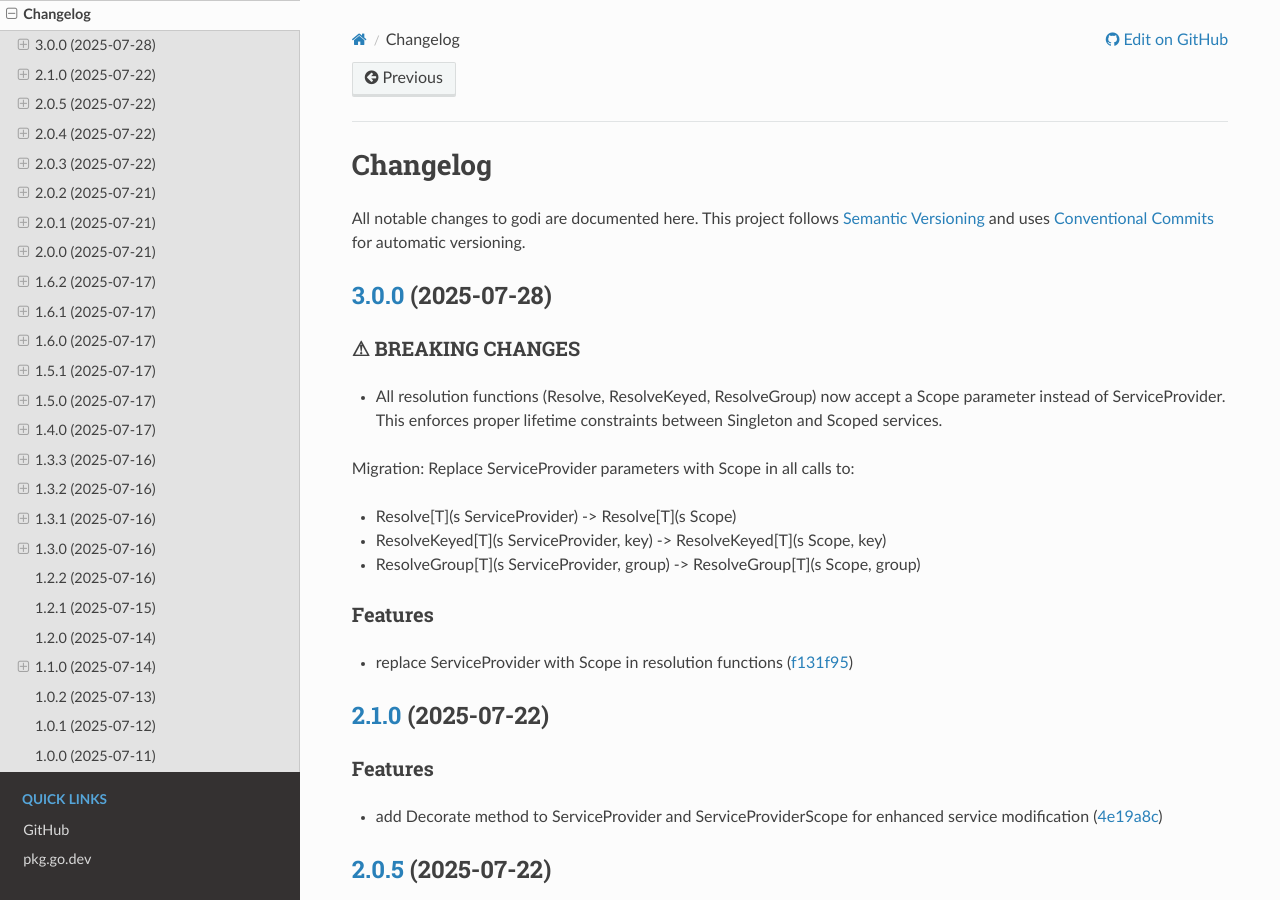
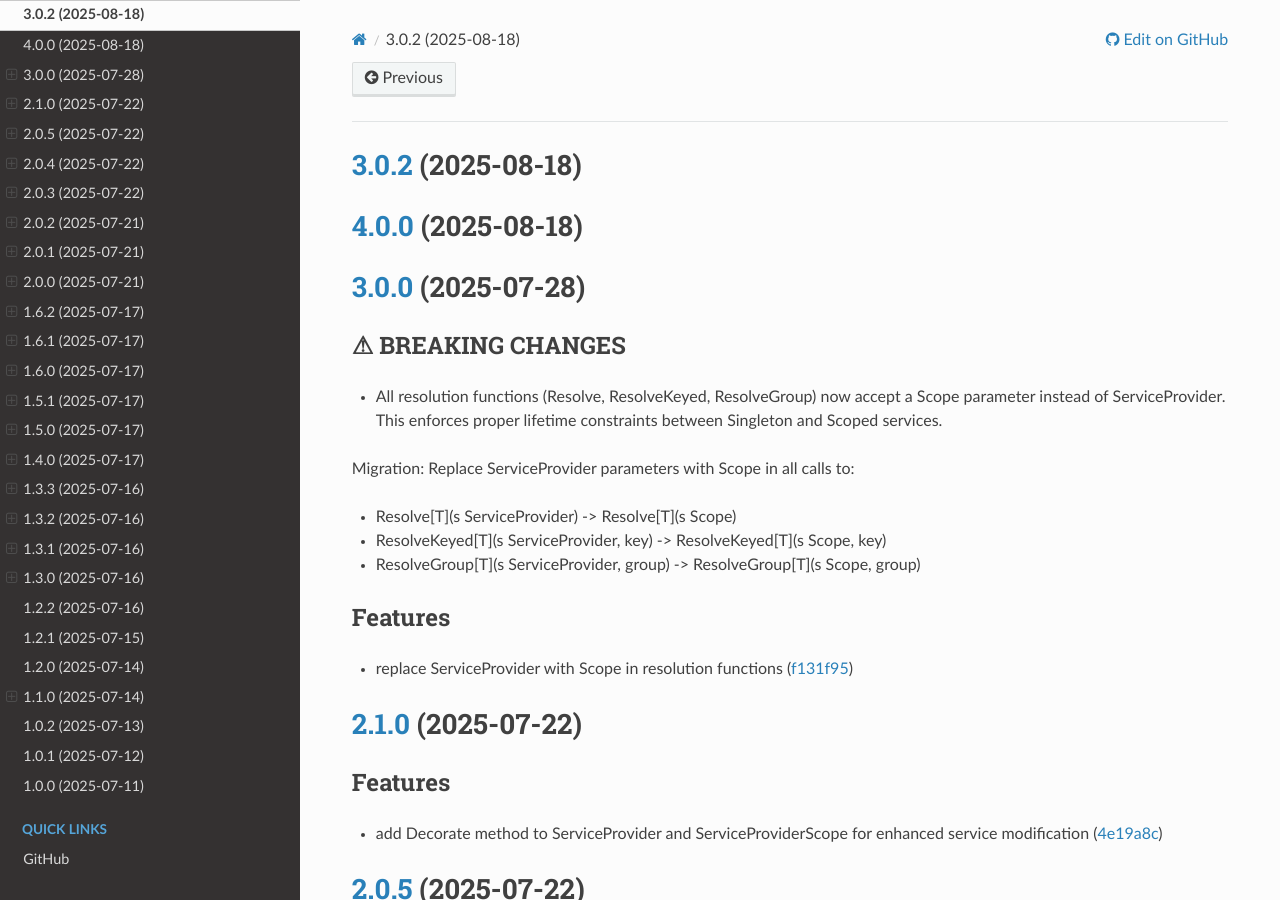
Before and after one commit to junioryono/godi, a Sphinx documentation site: the page built from docs/reference/changelog.md, in a window 1280 px wide and 900 px high. Built offline with Sphinx 7.4.7 and the Read the Docs theme 3.1.0, drawn with Linux system fonts in a browser that asks for light colours.

Commit message:
chore(release): {tag} [skip ci] - Update changelog - Bump version [skip ci]

```diff
--- a/docs/reference/changelog.md
+++ b/docs/reference/changelog.md
@@ -1,135 +1,152 @@
-# Changelog
+## [3.0.2](https://github.com/junioryono/godi/compare/v4.0.0...v3.0.2) (2025-08-18)
 
-All notable changes to godi are documented here. This project follows [Semantic Versioning](https://semver.org/) and uses [Conventional Commits](https://www.conventionalcommits.org/) for automatic versioning.
+## [4.0.0](https://github.com/junioryono/godi/compare/v3.0.1...v4.0.0) (2025-08-18)
 
 ## [3.0.0](https://github.com/junioryono/godi/compare/v2.1.0...v3.0.0) (2025-07-28)
 
+
 ### ⚠ BREAKING CHANGES
 
-- All resolution functions (Resolve, ResolveKeyed, ResolveGroup)
-  now accept a Scope parameter instead of ServiceProvider. This enforces proper
-  lifetime constraints between Singleton and Scoped services.
+* All resolution functions (Resolve, ResolveKeyed, ResolveGroup)
+now accept a Scope parameter instead of ServiceProvider. This enforces proper
+lifetime constraints between Singleton and Scoped services.
 
 Migration: Replace ServiceProvider parameters with Scope in all calls to:
-
 - Resolve[T](s ServiceProvider) -> Resolve[T](s Scope)
 - ResolveKeyed[T](s ServiceProvider, key) -> ResolveKeyed[T](s Scope, key)
 - ResolveGroup[T](s ServiceProvider, group) -> ResolveGroup[T](s Scope, group)
 
 ### Features
 
-- replace ServiceProvider with Scope in resolution functions ([f131f95](https://github.com/junioryono/godi/commit/f131f9576e358aa0d98a6c1b93a8d5f2bd869a96))
+* replace ServiceProvider with Scope in resolution functions ([f131f95](https://github.com/junioryono/godi/commit/f131f9576e358aa0d98a6c1b93a8d5f2bd869a96))
 
 ## [2.1.0](https://github.com/junioryono/godi/compare/v2.0.5...v2.1.0) (2025-07-22)
 
+
 ### Features
 
-- add Decorate method to ServiceProvider and ServiceProviderScope for enhanced service modification ([4e19a8c](https://github.com/junioryono/godi/commit/4e19a8c5fde0a18f5dbab0adf71c79b8f2fd7ce8))
+* add Decorate method to ServiceProvider and ServiceProviderScope for enhanced service modification ([4e19a8c](https://github.com/junioryono/godi/commit/4e19a8c5fde0a18f5dbab0adf71c79b8f2fd7ce8))
 
 ## [2.0.5](https://github.com/junioryono/godi/compare/v2.0.4...v2.0.5) (2025-07-22)
 
+
 ### Bug Fixes
 
-- add context and scope as scoped services in service provider ([d269cfc](https://github.com/junioryono/godi/commit/d269cfc30afc642be7e7a8942417d2220790374e))
-- enhance service provider to register built-in services and improve scope handling ([96177a6](https://github.com/junioryono/godi/commit/96177a649f0589d31e9f355f96488fd451cb71ca))
+* add context and scope as scoped services in service provider ([d269cfc](https://github.com/junioryono/godi/commit/d269cfc30afc642be7e7a8942417d2220790374e))
+* enhance service provider to register built-in services and improve scope handling ([96177a6](https://github.com/junioryono/godi/commit/96177a649f0589d31e9f355f96488fd451cb71ca))
 
 ## [2.0.4](https://github.com/junioryono/godi/compare/v2.0.3...v2.0.4) (2025-07-22)
 
+
 ### Bug Fixes
 
-- resolve context registration conflict in service scope ([43ceb3a](https://github.com/junioryono/godi/commit/43ceb3a55ad9bac458c96bbc964d3c63bf1b12ea))
+* resolve context registration conflict in service scope ([43ceb3a](https://github.com/junioryono/godi/commit/43ceb3a55ad9bac458c96bbc964d3c63bf1b12ea))
 
 ## [2.0.3](https://github.com/junioryono/godi/compare/v2.0.2...v2.0.3) (2025-07-22)
 
+
 ### Bug Fixes
 
-- handle duplicate service registrations with As and Group options ([e30fd66](https://github.com/junioryono/godi/commit/e30fd66bc284ec496b2ad2515a7512106ca344b4))
+* handle duplicate service registrations with As and Group options ([e30fd66](https://github.com/junioryono/godi/commit/e30fd66bc284ec496b2ad2515a7512106ca344b4))
 
 ## [2.0.2](https://github.com/junioryono/godi/compare/v2.0.1...v2.0.2) (2025-07-21)
 
+
 ### Bug Fixes
 
-- update installation instructions to use v2 of godi ([9c62926](https://github.com/junioryono/godi/commit/9c62926fe975d2dd07e2f2ab53935d034a79c329))
+* update installation instructions to use v2 of godi ([9c62926](https://github.com/junioryono/godi/commit/9c62926fe975d2dd07e2f2ab53935d034a79c329))
 
 ## [2.0.1](https://github.com/junioryono/godi/compare/v2.0.0...v2.0.1) (2025-07-21)
 
+
 ### Bug Fixes
 
-- correct expected output in TestLastSegment for version path ([fb7de97](https://github.com/junioryono/godi/commit/fb7de979a986a8277d2e6d610ba1187e22942433))
-- update module configuration for v2 compatibility ([cd064f1](https://github.com/junioryono/godi/commit/cd064f1257d3b463f41ad92efcedadf764069e09))
+* correct expected output in TestLastSegment for version path ([fb7de97](https://github.com/junioryono/godi/commit/fb7de979a986a8277d2e6d610ba1187e22942433))
+* update module configuration for v2 compatibility ([cd064f1](https://github.com/junioryono/godi/commit/cd064f1257d3b463f41ad92efcedadf764069e09))
 
 ## [2.0.0](https://github.com/junioryono/godi/compare/v1.6.2...v2.0.0) (2025-07-21)
 
+
 ### ⚠ BREAKING CHANGES
 
-- Service lifetimes have been redesigned and group resolution has been added. This is a breaking change from the previous API.
-- redesign service lifetimes and add group resolution (#9)
+* Service lifetimes have been redesigned and group resolution has been added. This is a breaking change from the previous API.
+* redesign service lifetimes and add group resolution (#9)
 
 ### Features
 
-- redesign service lifetimes and add group resolution ([#9](https://github.com/junioryono/godi/issues/9)) ([550159f](https://github.com/junioryono/godi/commit/550159fffd8af8bd67deaeb61a08aeb75f027f3b))
-- trigger major release for service lifetime redesign ([e9d649f](https://github.com/junioryono/godi/commit/e9d649f1b15fdaf9240f609d7c0866c53c77753d))
+* redesign service lifetimes and add group resolution ([#9](https://github.com/junioryono/godi/issues/9)) ([550159f](https://github.com/junioryono/godi/commit/550159fffd8af8bd67deaeb61a08aeb75f027f3b))
+* trigger major release for service lifetime redesign ([e9d649f](https://github.com/junioryono/godi/commit/e9d649f1b15fdaf9240f609d7c0866c53c77753d))
 
 ## [1.6.2](https://github.com/junioryono/godi/compare/v1.6.1...v1.6.2) (2025-07-17)
 
+
 ### Bug Fixes
 
-- update changelog reference to use markdown file and remove obsolete changelog.rst ([011286d](https://github.com/junioryono/godi/commit/011286d1d97e29700ad36fea2a2a28fa9c395202))
+* update changelog reference to use markdown file and remove obsolete changelog.rst ([011286d](https://github.com/junioryono/godi/commit/011286d1d97e29700ad36fea2a2a28fa9c395202))
 
 ## [1.6.1](https://github.com/junioryono/godi/compare/v1.6.0...v1.6.1) (2025-07-17)
 
+
 ### Bug Fixes
 
-- update changelog handling to skip commit and tag creation ([3d0538b](https://github.com/junioryono/godi/commit/3d0538b8117b8c8496b01caed05516cdbc45088e))
+* update changelog handling to skip commit and tag creation ([3d0538b](https://github.com/junioryono/godi/commit/3d0538b8117b8c8496b01caed05516cdbc45088e))
 
 ## [1.6.0](https://github.com/junioryono/godi/compare/v1.5.1...v1.6.0) (2025-07-17)
 
+
 ### Features
 
-- ensure changelog has proper formatting and amend commit if necessary ([93a8ac2](https://github.com/junioryono/godi/commit/93a8ac262ab66684e144b47396741d746b9abb4b))
+* ensure changelog has proper formatting and amend commit if necessary ([93a8ac2](https://github.com/junioryono/godi/commit/93a8ac262ab66684e144b47396741d746b9abb4b))
 
 ## [1.5.1](https://github.com/junioryono/godi/compare/v1.5.0...v1.5.1) (2025-07-17)
 
+
 ### Bug Fixes
 
-- update installation instructions to use version placeholders ([4cb376e](https://github.com/junioryono/godi/commit/4cb376ec684fbe159b5655dae5c808feaa544b3d))
+* update installation instructions to use version placeholders ([4cb376e](https://github.com/junioryono/godi/commit/4cb376ec684fbe159b5655dae5c808feaa544b3d))
 
 ## [1.5.0](https://github.com/junioryono/godi/compare/v1.4.0...v1.5.0) (2025-07-17)
 
+
 ### Features
 
-- update version handling in Sphinx config and adjust installation instructions to use version placeholders ([b156b4c](https://github.com/junioryono/godi/commit/b156b4ca0e662540634442f0dca58674b80ada04))
+* update version handling in Sphinx config and adjust installation instructions to use version placeholders ([b156b4c](https://github.com/junioryono/godi/commit/b156b4ca0e662540634442f0dca58674b80ada04))
 
 ## [1.4.0](https://github.com/junioryono/godi/compare/v1.3.3...v1.4.0) (2025-07-17)
 
+
 ### Features
 
-- add 'docs' to allowed scopes in PR title validation ([c117eaf](https://github.com/junioryono/godi/commit/c117eafad73fb0eba32474c19aed761f8b5293d4))
-- implement type caching for reflection to improve performance ([#6](https://github.com/junioryono/godi/issues/6)) ([c709315](https://github.com/junioryono/godi/commit/c7093154270807b12e8c792aa47cdd3fc6957f8d))
+* add 'docs' to allowed scopes in PR title validation ([c117eaf](https://github.com/junioryono/godi/commit/c117eafad73fb0eba32474c19aed761f8b5293d4))
+* implement type caching for reflection to improve performance ([#6](https://github.com/junioryono/godi/issues/6)) ([c709315](https://github.com/junioryono/godi/commit/c7093154270807b12e8c792aa47cdd3fc6957f8d))
 
 ## [1.3.3](https://github.com/junioryono/godi/compare/v1.3.2...v1.3.3) (2025-07-16)
 
+
 ### Bug Fixes
 
-- **ci:** allow deps scope for Dependabot commits PR ([0f92ef1](https://github.com/junioryono/godi/commit/0f92ef1aed2b4c95dc631f2af646290aa0a48ba3))
+* **ci:** allow deps scope for Dependabot commits PR ([0f92ef1](https://github.com/junioryono/godi/commit/0f92ef1aed2b4c95dc631f2af646290aa0a48ba3))
 
 ## [1.3.2](https://github.com/junioryono/godi/compare/v1.3.1...v1.3.2) (2025-07-16)
 
+
 ### Bug Fixes
 
-- **ci:** allow deps scope for Dependabot commits ([3c8bcbc](https://github.com/junioryono/godi/commit/3c8bcbc2089fb3c2fbacfdde51ff3f75b673954a))
+* **ci:** allow deps scope for Dependabot commits ([3c8bcbc](https://github.com/junioryono/godi/commit/3c8bcbc2089fb3c2fbacfdde51ff3f75b673954a))
 
 ## [1.3.1](https://github.com/junioryono/godi/compare/v1.3.0...v1.3.1) (2025-07-16)
 
+
 ### Bug Fixes
 
-- **release:** update git message format to use {tag} instead of v{version} ([67d7ea7](https://github.com/junioryono/godi/commit/67d7ea7c7848111d88295238c47a4bcce63b9e32))
+* **release:** update git message format to use {tag} instead of v{version} ([67d7ea7](https://github.com/junioryono/godi/commit/67d7ea7c7848111d88295238c47a4bcce63b9e32))
 
 ## [1.3.0](https://github.com/junioryono/godi/compare/v1.2.2...v1.3.0) (2025-07-16)
 
+
 ### Features
 
-- **scope:** add public ScopeFromContext function with error handling ([7a95acb](https://github.com/junioryono/godi/commit/7a95acbe0f805871b4d71258c8d81495540c84c2))
+* **scope:** add public ScopeFromContext function with error handling ([7a95acb](https://github.com/junioryono/godi/commit/7a95acbe0f805871b4d71258c8d81495540c84c2))
 
 ## [1.2.2](https://github.com/junioryono/godi/compare/v1.2.1...v1.2.2) (2025-07-16)
 
@@ -139,13 +156,14 @@ Migration: Replace ServiceProvider parameters with Scope in all calls to:
 
 ## [1.1.0](https://github.com/junioryono/godi/compare/v1.0.2...v1.1.0) (2025-07-14)
 
+
 ### ⚠ BREAKING CHANGES
 
-- refactor interfaces and module system for better composability (v1.1.0)
+* refactor interfaces and module system for better composability (v1.1.0)
 
 ### Features
 
-- refactor interfaces and module system for better composability (v1.1.0) ([8d7bb85](https://github.com/junioryono/godi/commit/8d7bb85019d73e838fbfee9771bd022ebfbe6635))
+* refactor interfaces and module system for better composability (v1.1.0) ([8d7bb85](https://github.com/junioryono/godi/commit/8d7bb85019d73e838fbfee9771bd022ebfbe6635))
 
 ## [1.0.2](https://github.com/junioryono/godi/compare/v1.0.1...v1.0.2) (2025-07-13)
 
--- a/version.json
+++ b/version.json
@@ -1,3 +1,3 @@
 {
-  "version": "3.0.1"
+  "version": "3.0.2"
 }
```
